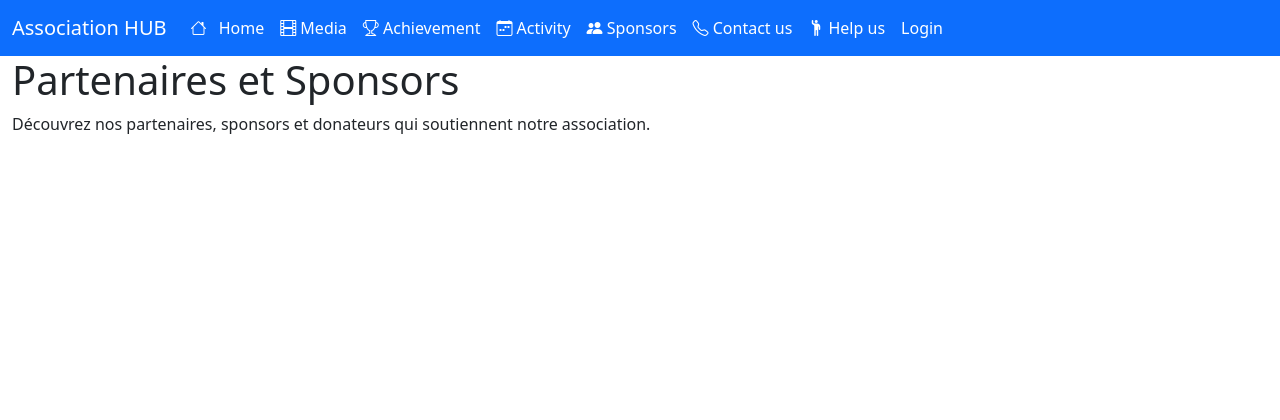
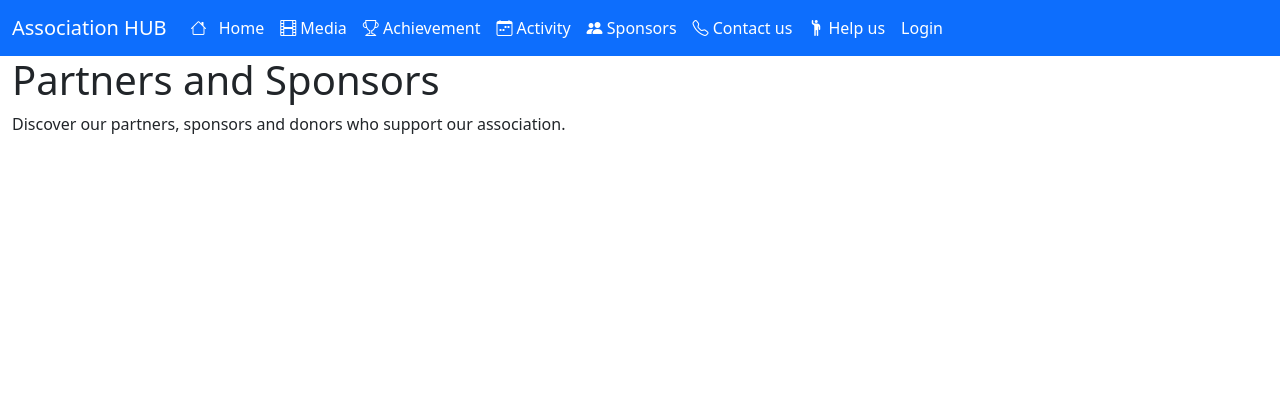
Before and after one commit to vapeasnl/AssociationHUB, a Flask app: page /partners in a window 1280 px wide. Shown: the top 420 px of the page. Run offline with Flask 3, Linux system fonts and the light colour scheme; parts of the project's set-up code (start-up, migrations or seed data) failed here and were passed over.

Commit message:
Update partners.html

```diff
--- a/app/templates/partners.html
+++ b/app/templates/partners.html
@@ -1,6 +1,6 @@
 {% extends 'base.html' %}
 
 {% block content %}
-    <h1>Partenaires et Sponsors</h1>
-    <p>Découvrez nos partenaires, sponsors et donateurs qui soutiennent notre association.</p>
+    <h1>Partners and Sponsors</h1>
+    <p>Discover our partners, sponsors and donors who support our association.</p>
 {% endblock %}
```
